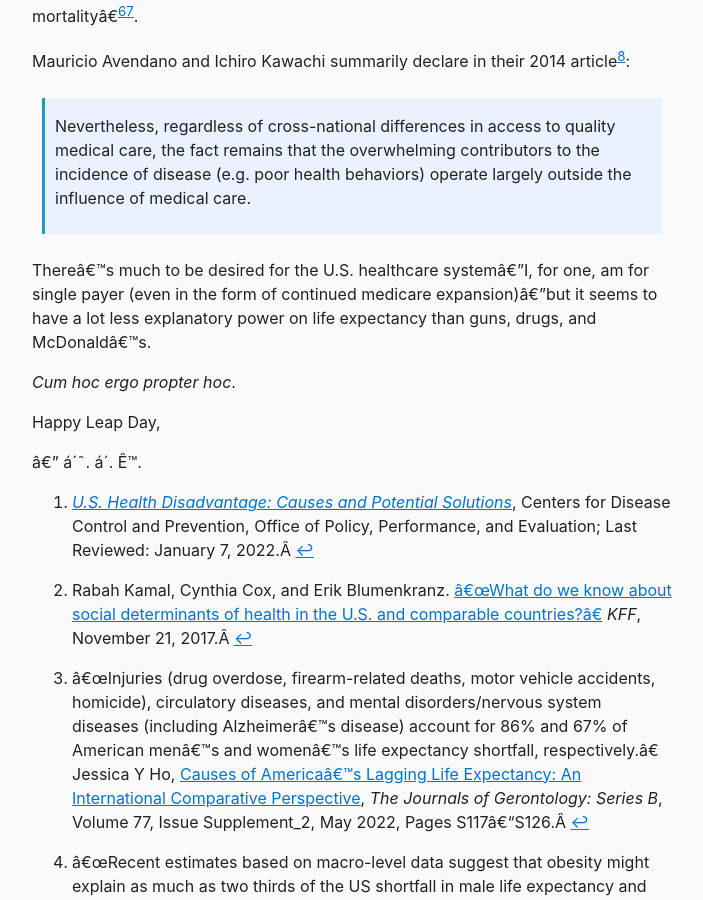
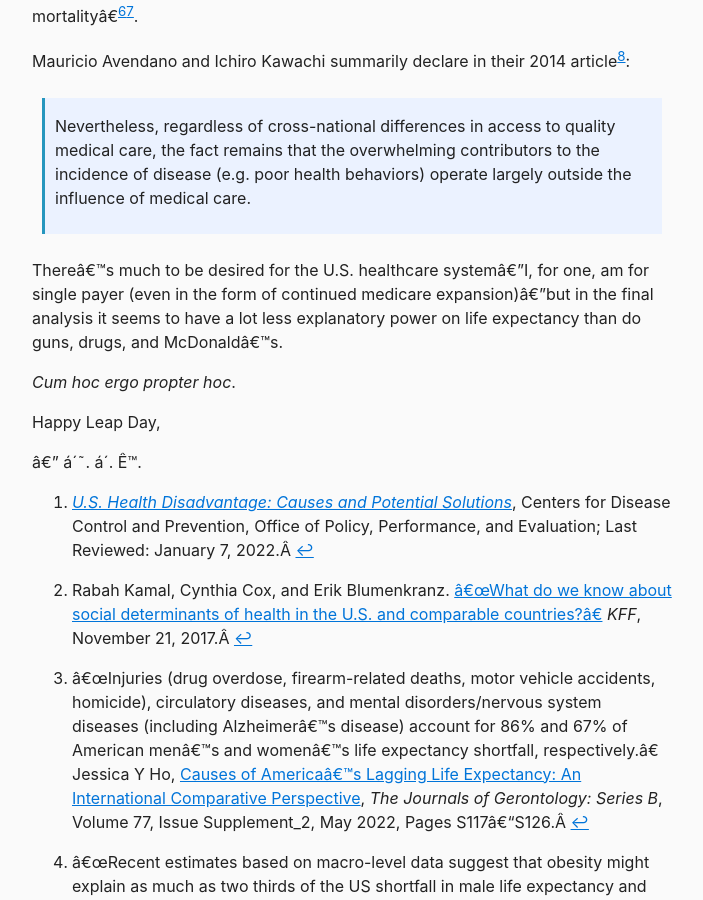
Before and after one commit to berensp/berensp.github.io, a Jekyll site: the page built from _posts/2024-02-29-us-life-expectancy.md, in a window 1280 px wide and 900 px high, scrolled down 2774 px. Shown: the whole window, without its empty margins (288-991 px from the left). Built offline with Jekyll 4.4.1, drawn with Linux system fonts in a browser that asks for light colours; a script that is not in the unit is left out.

Commit message:
Update 2024-02-29-us-life-expectancy.md

```diff
--- a/_posts/2024-02-29-us-life-expectancy.md
+++ b/_posts/2024-02-29-us-life-expectancy.md
@@ -56,7 +56,7 @@
 
 > Nevertheless, regardless of cross-national differences in access to quality medical care, the fact remains that the overwhelming contributors to the incidence of disease (e.g. poor health behaviors) operate largely outside the influence of medical care.
 
-There's much to be desired for the U.S. healthcare system—I, for one, am for single payer (even in the form of continued medicare expansion)—but it seems to have a lot less explanatory power on life expectancy than guns, drugs, and McDonald's.
+There's much to be desired for the U.S. healthcare system—I, for one, am for single payer (even in the form of continued medicare expansion)—but in the final analysis it seems to have a lot less explanatory power on life expectancy than do guns, drugs, and McDonald's.
 
 *Cum hoc ergo propter hoc*.
 
```
